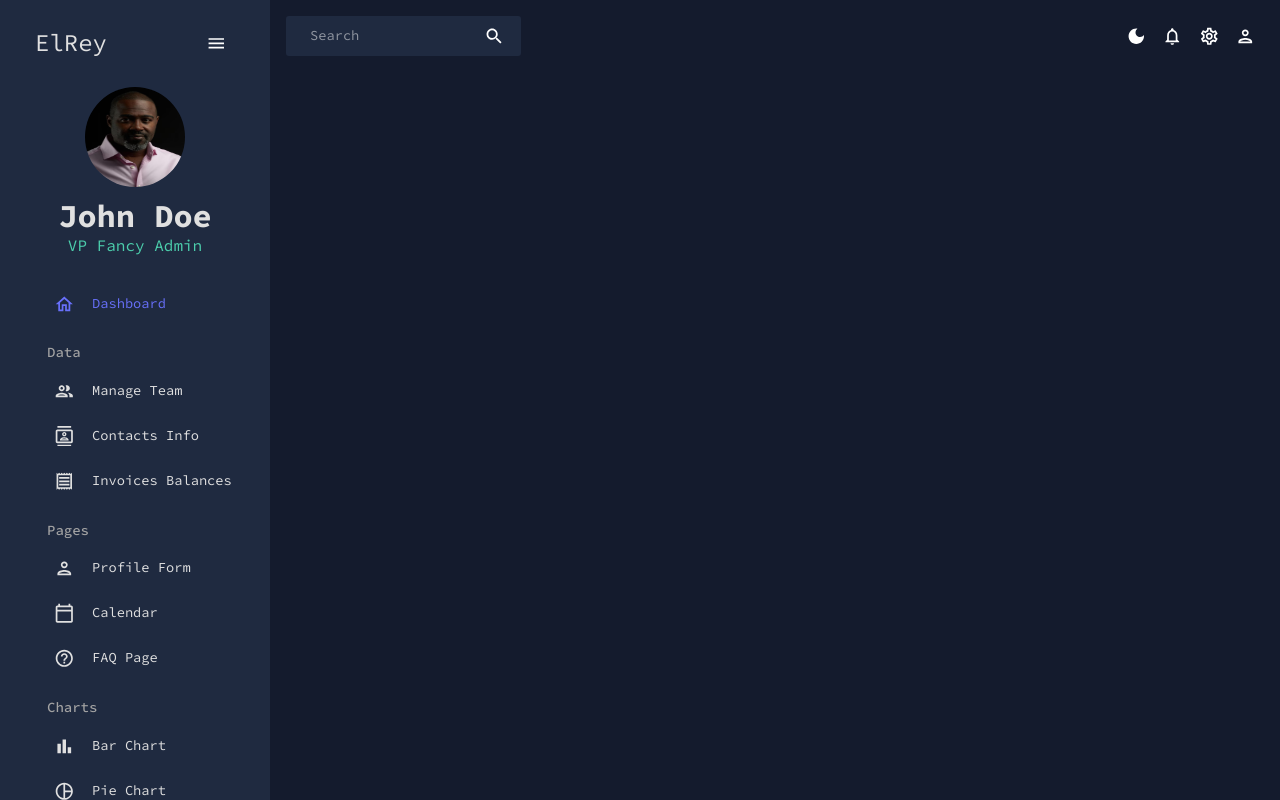
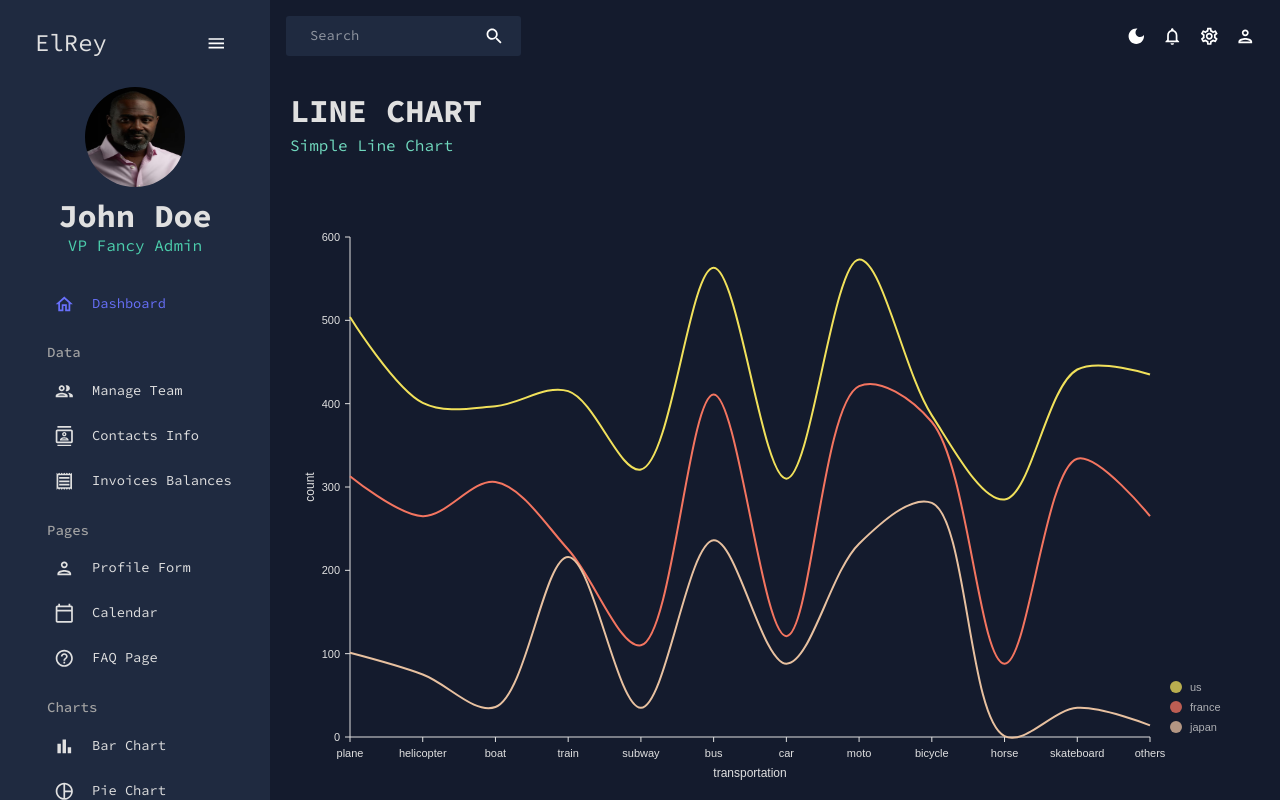
Before and after one commit to Ejike-Daniel/ElRey-Admin-Dashboard, a React (Vite) app: page /line in a window 1280 px wide. Built offline with nearby package versions, Linux system fonts and the light colour scheme.

Commit message:
modified geo chart

```diff
--- a/src/components/GeoChart.jsx
+++ b/src/components/GeoChart.jsx
@@ -1,7 +1,91 @@
-import React from "react";
+import { ResponsiveChoropleth } from "@nivo/geo";
+import { tokens } from "../theme";
+import { useTheme } from "@mui/material";
+import { geoFeatures } from "../data/mockDataGeoFeatures";
+import { mockGeographyData as data } from "../data/mockData";
 
-const GeoChart = () => {
-  return <div></div>;
+const GeoChart = ({ isDashboard = false }) => {
+  const theme = useTheme();
+  const colors = tokens(theme.palette.mode);
+  return (
+    <ResponsiveChoropleth
+      data={data}
+      theme={{
+        axis: {
+          domain: {
+            line: {
+              stroke: colors.grey[100],
+            },
+          },
+          legend: {
+            text: {
+              fill: colors.grey[100],
+            },
+          },
+          ticks: {
+            line: {
+              stroke: colors.grey[100],
+              scrollbarWidth: 1,
+            },
+            text: {
+              fill: colors.grey[100],
+            },
+          },
+        },
+        legends: {
+          text: {
+            fill: colors.grey[100],
+          },
+        },
+        tooltip: {
+          container: {
+            background: colors.grey[900],
+            color: colors.grey[100],
+          },
+        },
+      }}
+      features={geoFeatures.features}
+      margin={{ top: 0, right: 0, bottom: 0, left: 0 }}
+      domain={[0, 1000000]}
+      unknownColor="#666666"
+      label="properties.name"
+      valueFormat=".2s"
+      projectionScale={isDashboard ? 40 : 150}
+      projectionTranslation={isDashboard ? [0.49, 0.6] : [0.5, 0.5]}
+      projectionRotation={[0, 0, 0]}
+      borderWidth={1.5}
+      borderColor={colors.grey[100]}
+      legends={
+        !isDashboard
+          ? [
+              {
+                anchor: "bottom-left",
+                direction: "column",
+                justify: true,
+                translateX: 20,
+                translateY: -100,
+                itemsSpacing: 0,
+                itemWidth: 94,
+                itemHeight: 18,
+                itemDirection: "left-to-right",
+                itemTextColor: colors.grey[100],
+                itemOpacity: 0.85,
+                symbolSize: 18,
+                effects: [
+                  {
+                    on: "hover",
+                    style: {
+                      itemTextColor: colors.grey[100],
+                      itemOpacity: 1,
+                    },
+                  },
+                ],
+              },
+            ]
+          : undefined
+      }
+    />
+  );
 };
 
 export default GeoChart;
--- a/src/components/LineChart.jsx
+++ b/src/components/LineChart.jsx
@@ -1,7 +1,119 @@
-import React from "react";
+import { ResponsiveLine } from "@nivo/line";
+import { tokens } from "../theme";
+import { mockLineData as data } from "../data/mockData";
+import { useTheme } from "@mui/material";
 
-const LineChart = () => {
-  return <div></div>;
+const LineChart = ({ isDasboard = false }) => {
+  const theme = useTheme();
+  const colors = tokens(theme.palette.mode);
+
+  return (
+    <ResponsiveLine
+      data={data}
+      theme={{
+        axis: {
+          domain: {
+            line: {
+              stroke: colors.grey[100],
+            },
+          },
+          legend: {
+            text: {
+              fill: colors.grey[100],
+            },
+          },
+          ticks: {
+            line: {
+              stroke: colors.grey[100],
+              strokeWidth: 1,
+            },
+            text: {
+              fill: colors.grey[100],
+            },
+          },
+        },
+        legends: {
+          text: {
+            fill: colors.grey[100],
+          },
+        },
+        tooltip: {
+          container: {
+            color: colors.grey[500],
+          },
+        },
+      }}
+      colors={isDasboard ? { datum: "color" } : { scheme: "nivo" }}
+      margin={{ top: 50, right: 110, bottom: 50, left: 60 }}
+      xScale={{ type: "point" }}
+      yScale={{
+        type: "linear",
+        min: "auto",
+        max: "auto",
+        stacked: true,
+        reverse: false,
+      }}
+      yFormat=" >-.2f"
+      curve="catmullRom"
+      axisTop={null}
+      axisRight={null}
+      axisBottom={{
+        tickSize: 5,
+        tickPadding: 5,
+        tickRotation: 0,
+        legend: isDasboard ? undefined : "transportation",
+        legendOffset: 36,
+        legendPosition: "middle",
+        truncateTickAt: 0,
+      }}
+      axisLeft={{
+        tickSize: 5,
+        tickValues: 5,
+        tickPadding: 5,
+        tickRotation: 0,
+        legend: isDasboard ? undefined : "count",
+        legendOffset: -40,
+        legendPosition: "middle",
+        truncateTickAt: 0,
+      }}
+      enableGridX={false}
+      enableGridY={false}
+      pointSize={10}
+      pointColor={{ theme: "background" }}
+      pointBorderWidth={2}
+      pointBorderColor={{ from: "serieColor" }}
+      pointLabel="data.yFormatted"
+      pointLabelYOffset={-12}
+      enableTouchCrosshair={true}
+      useMesh={true}
+      legends={[
+        {
+          anchor: "bottom-right",
+          direction: "column",
+          justify: false,
+          translateX: 100,
+          translateY: 0,
+          itemsSpacing: 0,
+          itemDirection: "left-to-right",
+          itemWidth: 80,
+          itemHeight: 20,
+          itemOpacity: 0.75,
+          symbolSize: 12,
+          symbolShape: "circle",
+          symbolBorderColor: "rgba(0, 0, 0, .5)",
+          effects: [
+            {
+              on: "hover",
+              style: {
+                itemBackground: "rgba(0, 0, 0, .03)",
+                itemOpacity: 1,
+              },
+            },
+          ],
+        },
+      ]}
+    />
+  );
 };
 
 export default LineChart;
--- a/src/components/PieChart.jsx
+++ b/src/components/PieChart.jsx
@@ -48,7 +48,7 @@ const PieChart = () => {
         modifiers: [["darker", 0.2]],
       }}
       arcLinkLabelsSkipAngle={10}
-      arcLinkLabelsTextColor="#333333"
+      arcLinkLabelsTextColor={colors.grey[100]}
       arcLinkLabelsThickness={2}
       arcLinkLabelsColor={{ from: "color" }}
       enableArcLabels={false}
@@ -75,56 +75,6 @@ const PieChart = () => {
           rotation: -45,
           lineWidth: 6,
           spacing: 10,
-        },
-      ]}
-      fill={[
-        {
-          match: {
-            id: "ruby",
-          },
-          id: "dots",
-        },
-        {
-          match: {
-            id: "c",
-          },
-          id: "dots",
-        },
-        {
-          match: {
-            id: "go",
-          },
-          id: "dots",
-        },
-        {
-          match: {
-            id: "python",
-          },
-          id: "dots",
-        },
-        {
-          match: {
-            id: "scala",
-          },
-          id: "lines",
-        },
-        {
-          match: {
-            id: "lisp",
-          },
-          id: "lines",
-        },
-        {
-          match: {
-            id: "elixir",
-          },
-          id: "lines",
-        },
-        {
-          match: {
-            id: "javascript",
-          },
-          id: "lines",
         },
       ]}
       legends={[
--- a/src/scenes/geography/index.jsx
+++ b/src/scenes/geography/index.jsx
@@ -1,7 +1,20 @@
-import React from "react";
+import { Box, colors } from "@mui/material";
+import Header from "../../components/Header";
+import GeoChart from "../../components/GeoChart";
 
-const index = () => {
-  return <div></div>;
+const Line = () => {
+  return (
+    <Box m={"20px"}>
+      <Header title={"GEOGRAPHY CHART"} subtitle={"Simple Geography  Chart "} />
+      <Box
+        height={"75vh"}
+        border={` 1px solid ${colors.grey[100]}`}
+        borderRadius={"4px"}
+      >
+        <GeoChart />
+      </Box>
+    </Box>
+  );
 };
 
-export default index;
+export default Line;
--- a/src/scenes/line/index.jsx
+++ b/src/scenes/line/index.jsx
@@ -1,7 +1,16 @@
-import React from "react";
+import { Box } from "@mui/material";
+import Header from "../../components/Header";
+import LineChart from "../../components/LineChart";
 
 const Line = () => {
-  return <div></div>;
+  return (
+    <Box m={"20px"}>
+      <Header title={"LINE CHART"} subtitle={"Simple Line Chart "} />
+      <Box height={"75vh"}>
+        <LineChart />
+      </Box>
+    </Box>
+  );
 };
 
-export default Line
+export default Line;
```
Also changed, not shown: src/components/ProgressCircle.jsx (added).
